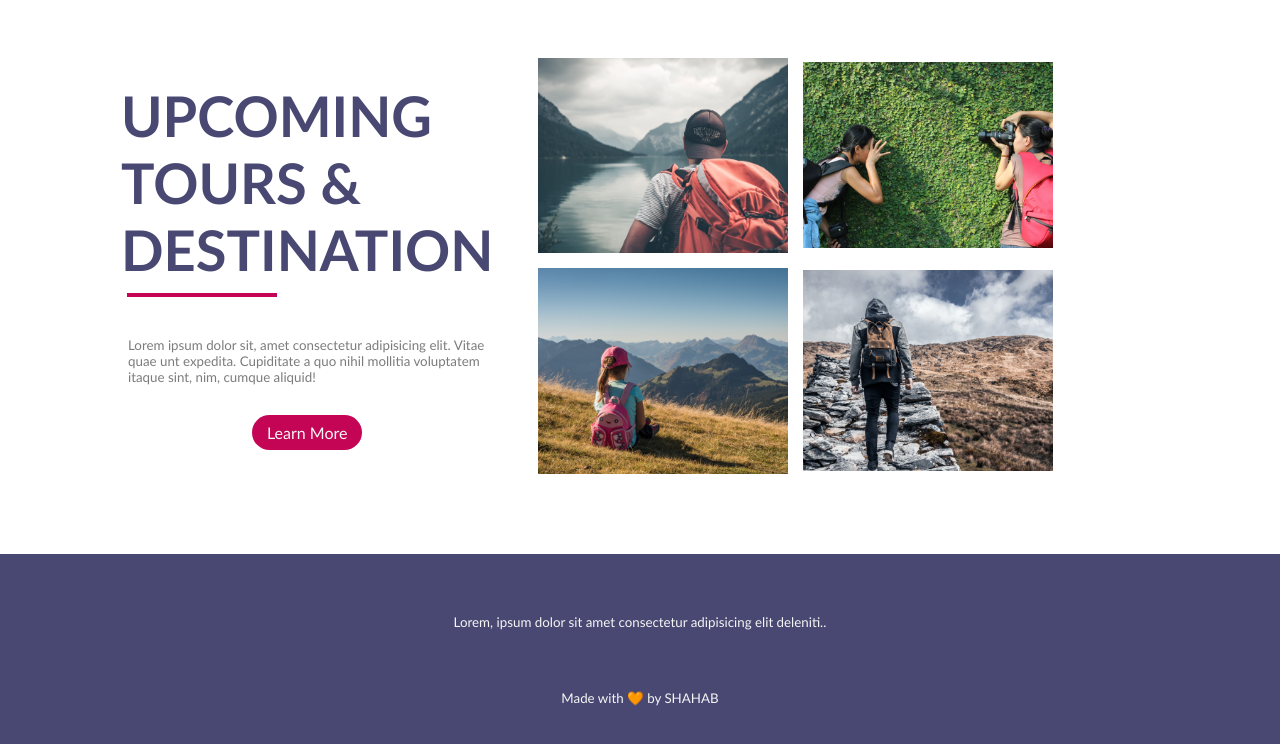
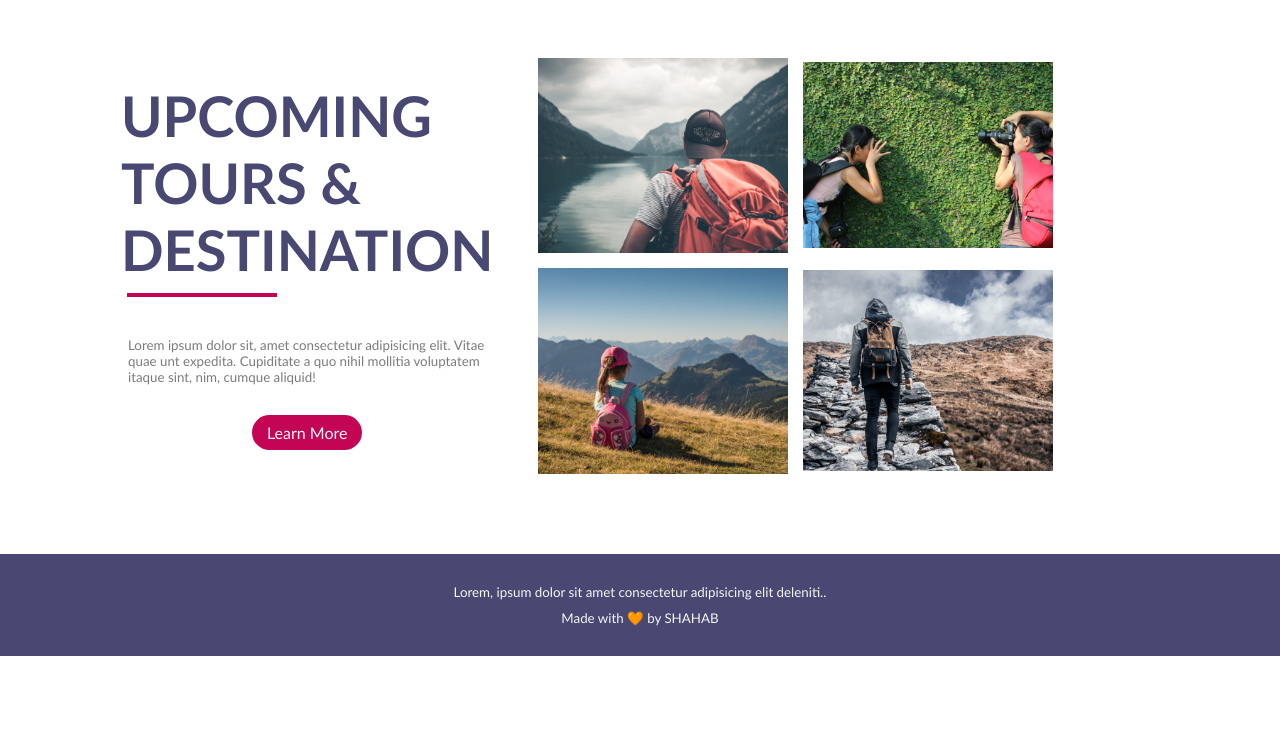
Before and after one commit to Shahab155/HTML_CSS_Adventure_Website, a plain HTML site: page main.html in a window 1280 px wide. Shown: the part 2388-3132 px from the top of the page. After the commit the page ends 3044 px from the top, so only its background shows below. Drawn offline with Linux system fonts and the light colour scheme.

Commit message:
Third comment

```diff
--- a/style.css
+++ b/style.css
@@ -328,16 +328,19 @@ p {
 footer {
   width: 100%;
   min-height: 100px;
-  padding: 20px 80px;
+  padding: 30px 80px;
   margin: 0;
   background-color: #484872;
   text-align: center;
+  display: flex;
+  flex-direction: column;
+  gap:10px
+
 }
 
 footer p {
   color: whitesmoke;
-  margin: 20px auto;
-  padding: 20px 20px;
+
 }
 
 /* ---------------------------- */
```
